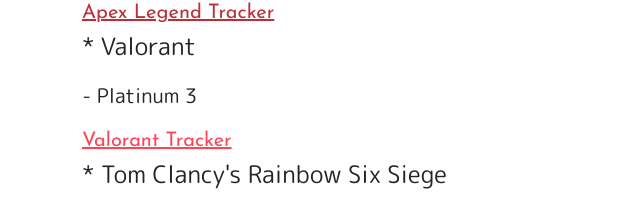
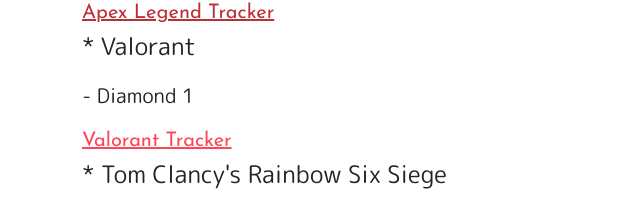
Before and after one commit to MKXDM1CK3Y/MKXDM1CK3Y.github.io, a website with bundled scripts: page web/games.html in a window 1280 px wide. Shown: the part 742-947 px from the top of the page, 0-640 px from the left. Built offline with nearby package versions, Linux system fonts and the light colour scheme.

Commit message:
Valorant Rank

```diff
--- a/web/games.html
+++ b/web/games.html
@@ -86,7 +86,7 @@
         <a class="col" style="color: #B93038; font-size: 125%; font-family: 'Josefin Sans'"
             href="https://apex.tracker.gg/apex/profile/origin/MKXDM1CK3Y/overview">Apex Legend Tracker</a>
         <p style="font-size: 150%; font-family: 'M PLUS Rounded 1c'">* Valorant</p>
-        <p style="font-size: 125%; font-family: 'M PLUS Rounded 1c'">- Platinum 3</p>
+        <p style="font-size: 125%; font-family: 'M PLUS Rounded 1c'">- Diamond 1</p>
         <a class="col" style="color: #FD4556; font-size: 125%; font-family: 'Josefin Sans'"
             href="https://tracker.gg/valorant/profile/riot/MKXDM1CK3Y%23MKXD/overview">Valorant Tracker</a>
         <p style="font-size: 150%; font-family: 'M PLUS Rounded 1c'">* Tom Clancy's Rainbow
```
